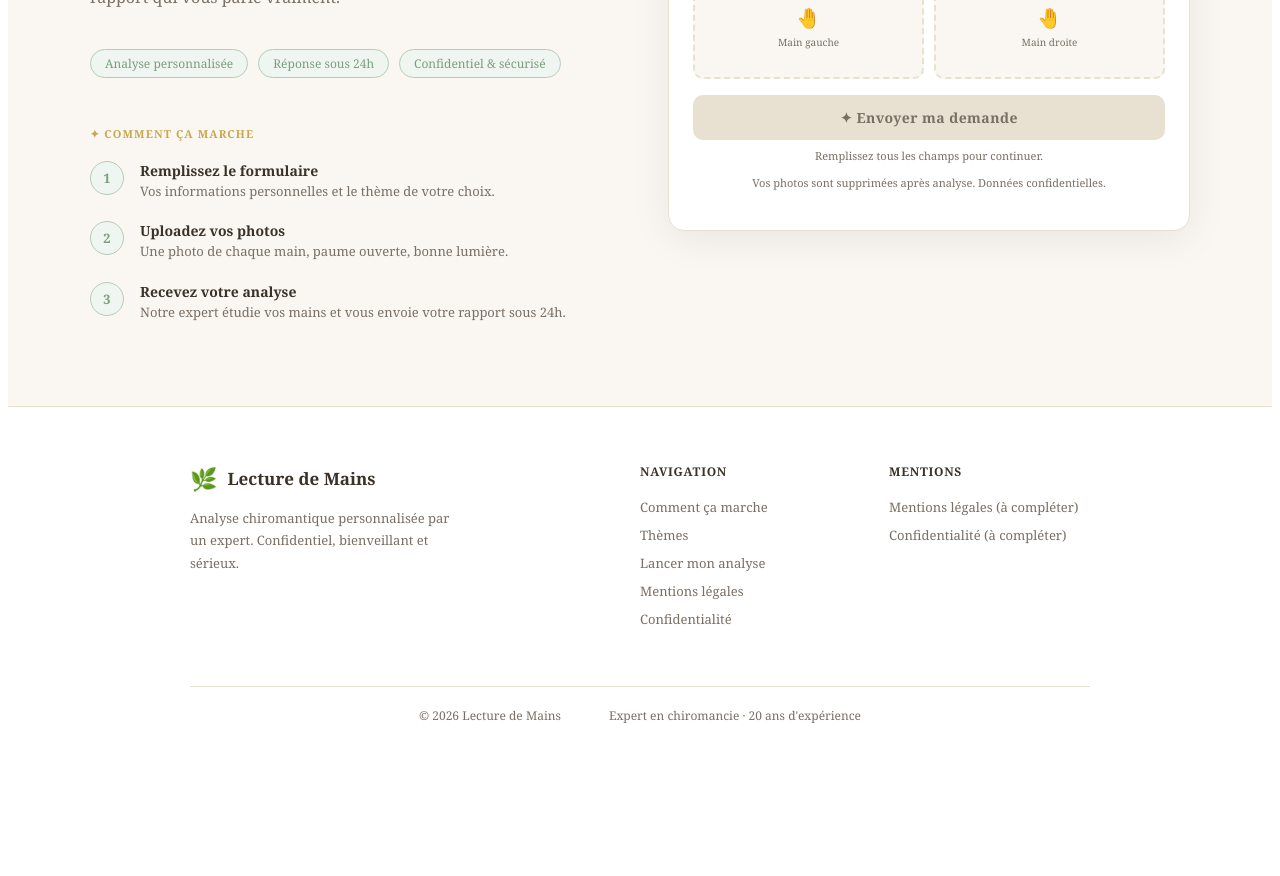
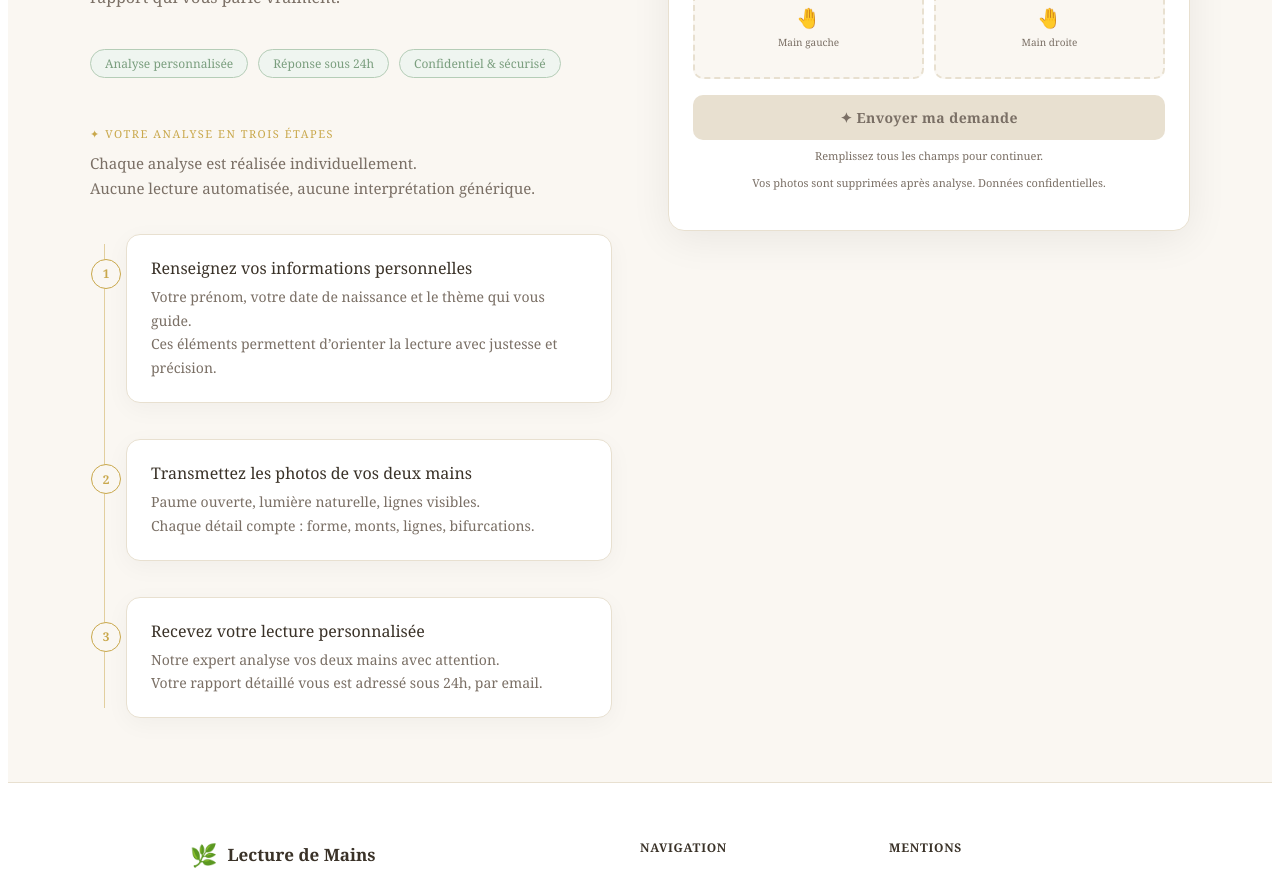
Before and after one commit to Pelleas6/palm-mvp, a Next.js app: page / in a window 1280 px wide. Shown: the part 940-1816 px from the top of the page. Before the commit the page ends 1692 px from the top, so only its background shows below. Built offline with nearby package versions, Linux system fonts and the light colour scheme.

Commit message:
Update page.js

```diff
--- a/app/page.js
+++ b/app/page.js
@@ -299,50 +299,186 @@ export default function Home() {
             ))}
           </div>
 
-          <div id="comment">
+          {/* COMMENT ÇA MARCHE — VERSION PREMIUM */}
+          <div id="comment" style={{ marginTop: 40 }}>
+            <div style={{ textAlign: "left", marginBottom: 32 }}>
+              <div
+                style={{
+                  fontSize: 11,
+                  letterSpacing: "0.14em",
+                  textTransform: "uppercase",
+                  color: theme.gold,
+                  marginBottom: 10,
+                }}
+              >
+                ✦ Votre analyse en trois étapes
+              </div>
+
+              <div
+                style={{
+                  fontSize: 15,
+                  color: theme.textLight,
+                  lineHeight: 1.7,
+                  maxWidth: 520,
+                }}
+              >
+                Chaque analyse est réalisée individuellement.
+                <br />
+                Aucune lecture automatisée, aucune interprétation générique.
+              </div>
+            </div>
+
             <div
               style={{
-                fontSize: 11,
-                fontWeight: 700,
-                color: theme.gold,
-                letterSpacing: "0.1em",
-                textTransform: "uppercase",
-                marginBottom: 20,
+                position: "relative",
+                paddingLeft: 36,
+                display: "flex",
+                flexDirection: "column",
+                gap: 36,
               }}
             >
-              ✦ Comment ça marche
-            </div>
+              {/* Ligne verticale dorée */}
+              <div
+                style={{
+                  position: "absolute",
+                  left: 14,
+                  top: 10,
+                  bottom: 10,
+                  width: 1,
+                  backgroundColor: theme.gold,
+                  opacity: 0.5,
+                }}
+              />
 
-            {[
-              { num: "1", title: "Remplissez le formulaire", desc: "Vos informations personnelles et le thème de votre choix." },
-              { num: "2", title: "Uploadez vos photos", desc: "Une photo de chaque main, paume ouverte, bonne lumière." },
-              { num: "3", title: "Recevez votre analyse", desc: "Notre expert étudie vos mains et vous envoie votre rapport sous 24h." },
-            ].map((step) => (
-              <div key={step.num} style={{ display: "flex", gap: 16, marginBottom: 20 }}>
+              {/* Étape 1 */}
+              <div
+                style={{
+                  position: "relative",
+                  backgroundColor: theme.card,
+                  padding: "22px 24px",
+                  borderRadius: 14,
+                  border: `1px solid ${theme.border}`,
+                  boxShadow: "0 6px 24px rgba(0,0,0,0.04)",
+                }}
+              >
                 <div
                   style={{
-                    minWidth: 32,
-                    height: 32,
+                    position: "absolute",
+                    left: -36,
+                    top: 24,
+                    width: 28,
+                    height: 28,
                     borderRadius: "50%",
-                    backgroundColor: theme.sageLight,
-                    border: `1px solid ${theme.sageBorder}`,
+                    border: `1.5px solid ${theme.gold}`,
+                    backgroundColor: theme.bg,
                     display: "flex",
                     alignItems: "center",
                     justifyContent: "center",
-                    fontSize: 13,
-                    fontWeight: 700,
-                    color: theme.sage,
-                    flexShrink: 0,
+                    fontSize: 12,
+                    color: theme.gold,
+                    fontWeight: 600,
                   }}
                 >
-                  {step.num}
+                  1
                 </div>
-                <div>
-                  <div style={{ fontWeight: 600, fontSize: 14, color: theme.text }}>{step.title}</div>
-                  <div style={{ fontSize: 13, color: theme.textLight, marginTop: 2, lineHeight: 1.5 }}>{step.desc}</div>
+
+                <div style={{ fontSize: 16, color: theme.text, marginBottom: 6 }}>
+                  Renseignez vos informations personnelles
+                </div>
+
+                <div style={{ fontSize: 14, color: theme.textLight, lineHeight: 1.7 }}>
+                  Votre prénom, votre date de naissance et le thème qui vous guide.
+                  <br />
+                  Ces éléments permettent d’orienter la lecture avec justesse et précision.
                 </div>
               </div>
-            ))}
+
+              {/* Étape 2 */}
+              <div
+                style={{
+                  position: "relative",
+                  backgroundColor: theme.card,
+                  padding: "22px 24px",
+                  borderRadius: 14,
+                  border: `1px solid ${theme.border}`,
+                  boxShadow: "0 6px 24px rgba(0,0,0,0.04)",
+                }}
+              >
+                <div
+                  style={{
+                    position: "absolute",
+                    left: -36,
+                    top: 24,
+                    width: 28,
+                    height: 28,
+                    borderRadius: "50%",
+                    border: `1.5px solid ${theme.gold}`,
+                    backgroundColor: theme.bg,
+                    display: "flex",
+                    alignItems: "center",
+                    justifyContent: "center",
+                    fontSize: 12,
+                    color: theme.gold,
+                    fontWeight: 600,
+                  }}
+                >
+                  2
+                </div>
+
+                <div style={{ fontSize: 16, color: theme.text, marginBottom: 6 }}>
+                  Transmettez les photos de vos deux mains
+                </div>
+
+                <div style={{ fontSize: 14, color: theme.textLight, lineHeight: 1.7 }}>
+                  Paume ouverte, lumière naturelle, lignes visibles.
+                  <br />
+                  Chaque détail compte : forme, monts, lignes, bifurcations.
+                </div>
+              </div>
+
+              {/* Étape 3 */}
+              <div
+                style={{
+                  position: "relative",
+                  backgroundColor: theme.card,
+                  padding: "22px 24px",
+                  borderRadius: 14,
+                  border: `1px solid ${theme.border}`,
+                  boxShadow: "0 6px 24px rgba(0,0,0,0.04)",
+                }}
+              >
+                <div
+                  style={{
+                    position: "absolute",
+                    left: -36,
+                    top: 24,
+                    width: 28,
+                    height: 28,
+                    borderRadius: "50%",
+                    border: `1.5px solid ${theme.gold}`,
+                    backgroundColor: theme.bg,
+                    display: "flex",
+                    alignItems: "center",
+                    justifyContent: "center",
+                    fontSize: 12,
+                    color: theme.gold,
+                    fontWeight: 600,
+                  }}
+                >
+                  3
+                </div>
+
+                <div style={{ fontSize: 16, color: theme.text, marginBottom: 6 }}>
+                  Recevez votre lecture personnalisée
+                </div>
+
+                <div style={{ fontSize: 14, color: theme.textLight, lineHeight: 1.7 }}>
+                  Notre expert analyse vos deux mains avec attention.
+                  <br />
+                  Votre rapport détaillé vous est adressé sous 24h, par email.
+                </div>
+              </div>
+            </div>
           </div>
         </div>
 
```
